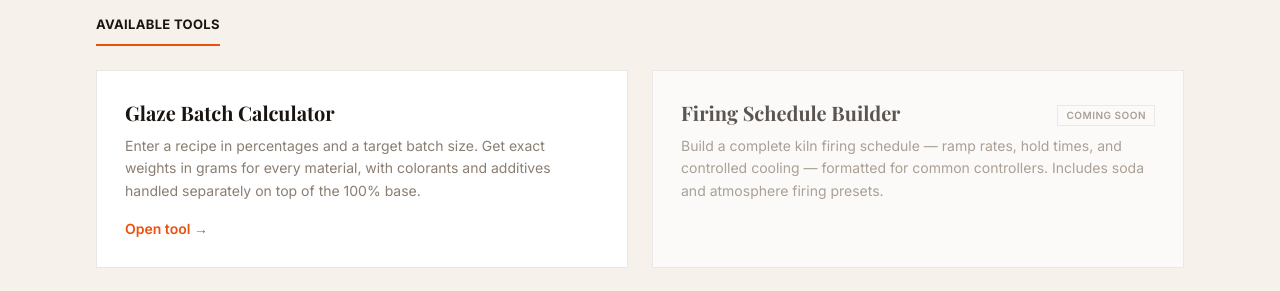
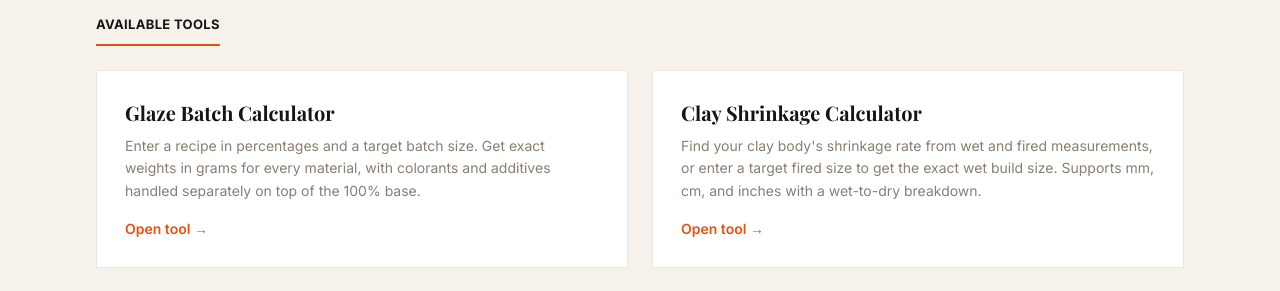
Before and after one commit to CeramicsIQ/ceramicsiq-site, a Next.js app: page /tools in a window 1280 px wide. Shown: the part 232-523 px from the top of the page. Built offline with nearby package versions, Linux system fonts and the light colour scheme; no server answers.

Commit message:
Replace Firing Schedule placeholder with Clay Shrinkage Calculator

```diff
--- a/src/app/tools/page.tsx
+++ b/src/app/tools/page.tsx
@@ -4,7 +4,7 @@ import Link from "next/link";
 export const metadata: Metadata = {
   title: "Tools",
   description:
-    "Free interactive tools for potters and ceramic artists — glaze batch calculator, firing schedule builder, and more. Built by a working ceramicist.",
+    "Free interactive tools for potters and ceramic artists — glaze batch calculator, clay shrinkage calculator, and more. Built by a working ceramicist.",
   alternates: {
     canonical: "/tools",
   },
@@ -33,11 +33,11 @@ const tools: Tool[] = [
     status: "live",
   },
   {
-    title: "Firing Schedule Builder",
-    href: "/tools/firing-schedule",
+    title: "Clay Shrinkage Calculator",
+    href: "/tools/clay-shrinkage",
     blurb:
-      "Build a complete kiln firing schedule — ramp rates, hold times, and controlled cooling — formatted for common controllers. Includes soda and atmosphere firing presets.",
-    status: "coming-soon",
+      "Find your clay body's shrinkage rate from wet and fired measurements, or enter a target fired size to get the exact wet build size. Supports mm, cm, and inches with a wet-to-dry breakdown.",
+    status: "live",
   },
   {
     title: "Glaze Material Substitution Helper",
```
